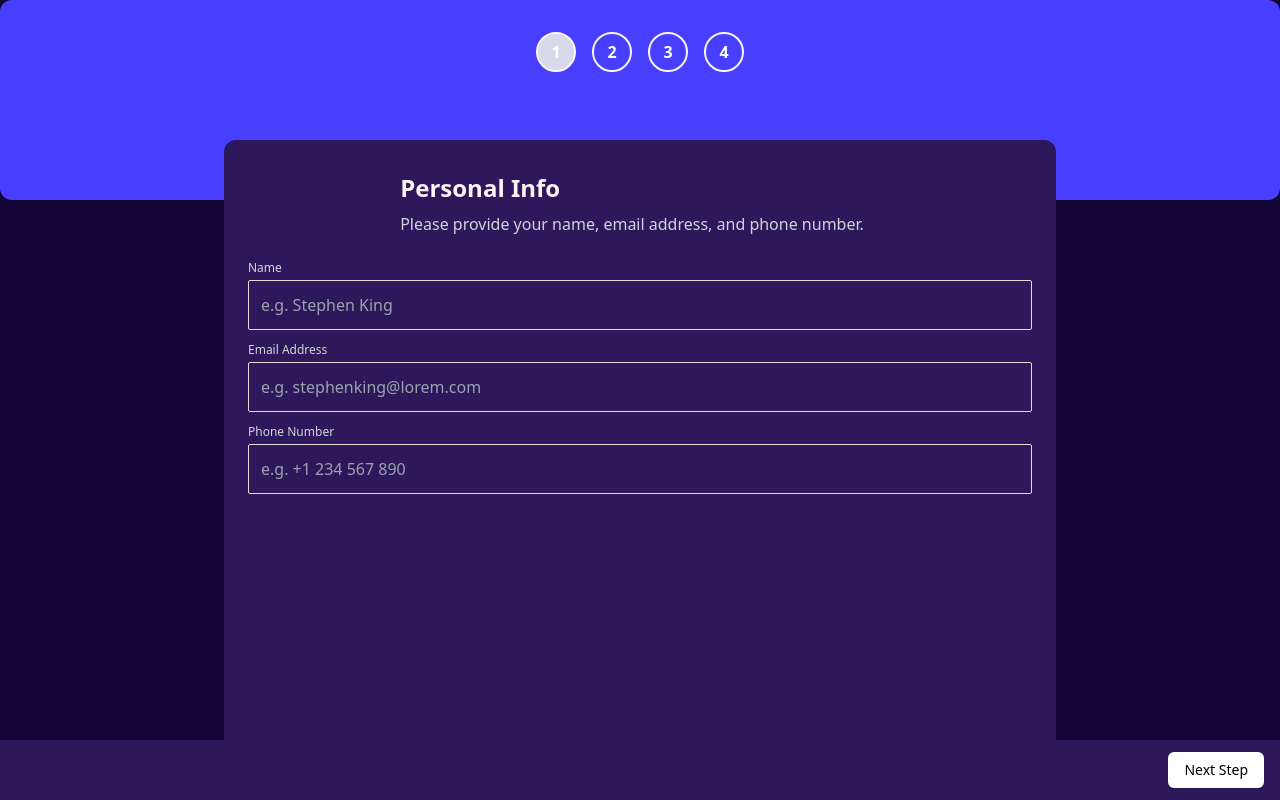
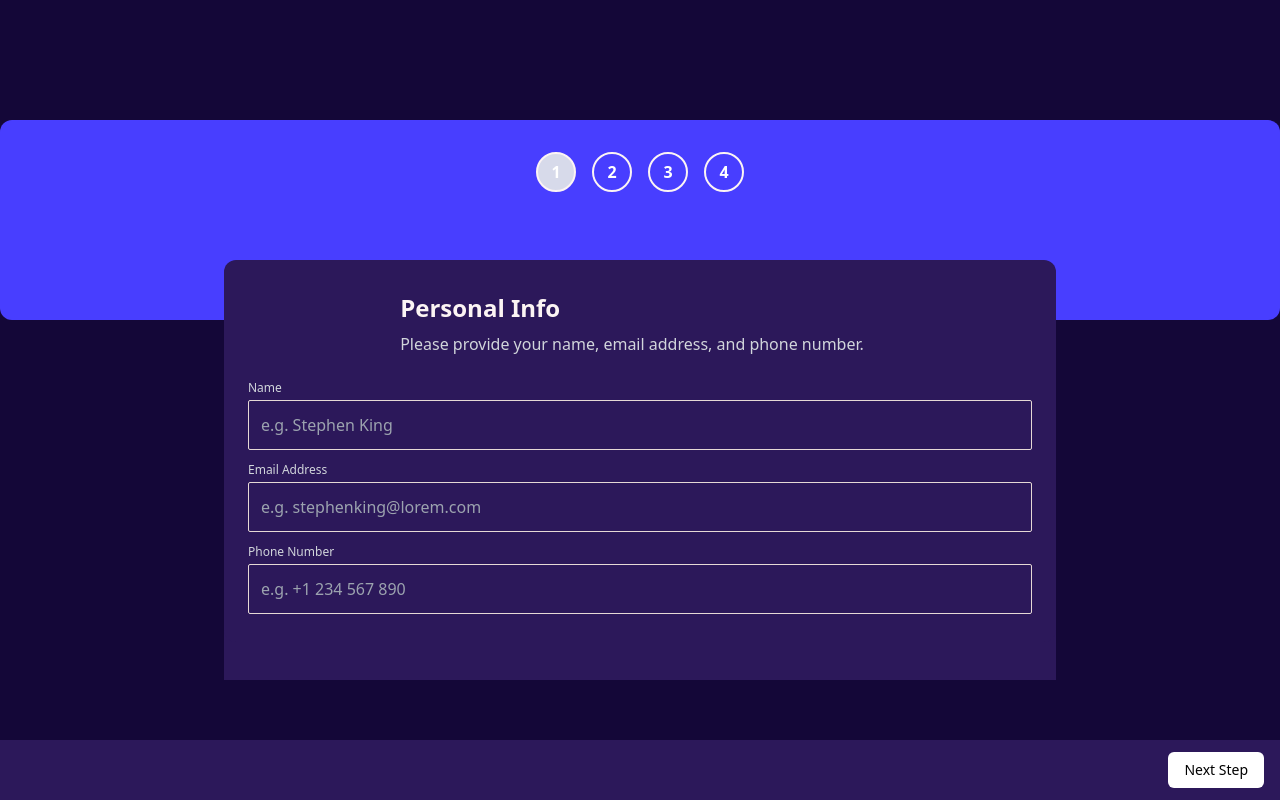
Before and after one commit to AtanasovCode/planit-multistep-form, a React app: page /multi-step/step-one in a window 1280 px wide. Built offline with nearby package versions, Linux system fonts and the light colour scheme; the HTML template or start-up script is replaced by a standard one.

Commit message:
fixed issue with positioning component absolutely

```diff
--- a/src/App.jsx
+++ b/src/App.jsx
@@ -54,7 +54,7 @@ const App = () => {
   ])
 
   return (
-    <div className="w-full h-[100vh] bg-custom-black font-sans">
+    <div className="w-full min-h-[100dvh] bg-background font-sans">
       <RouterProvider router={router} />
     </div>
   );
--- a/src/components/ButtonNav.jsx
+++ b/src/components/ButtonNav.jsx
@@ -11,7 +11,10 @@ const ButtonNav = () => {
     const display = step > 1 ? "inline-block" : "hidden"
 
     return (
-        <div className="bg-card-background py-3 px-4 flex flex-row-reverse items-center justify-between absolute bottom-0 left-0 w-[100%]">
+        <div className="
+            bg-card-background py-3 px-4 flex flex-row-reverse items-center justify-between
+            fixed bottom-0 left-0 w-[100%]
+        ">
             <input
                 type="button"
                 value="Next Step"
--- a/src/components/StepContainer.jsx
+++ b/src/components/StepContainer.jsx
@@ -4,12 +4,17 @@ import ButtonNav from "./ButtonNav";
 
 const StepContainer = () => {
     return (
-        <div className="w-[92vw] min-h-[100dvh] lg:w-[65vw] lg:min-h-auto lg:h-[75vh] lg:bg-card-background flex flex-col-reverse items-center justify-end text-text">
-            <div className="bg-card-background w-[100%] rounded-xl translate-y-[-60px] pt-8 pb-4 px-6 z-[90]">
+        <div className="
+            w-[92vw] min-h-[100dvh] lg:w-[65vw] lg:min-h-full lg:h-[70vh] lg:bg-card-background
+            flex flex-col-reverse items-center justify-end text-text
+        ">
+            <div className="
+                bg-card-background w-[100%] rounded-xl mt-[-60px] pt-8 pb-4 px-6 z-[90]
+            ">
                 <Outlet />
+                <ButtonNav />
             </div>
             <StepTracker />
-            <ButtonNav />
         </div>
     );
 }
```
